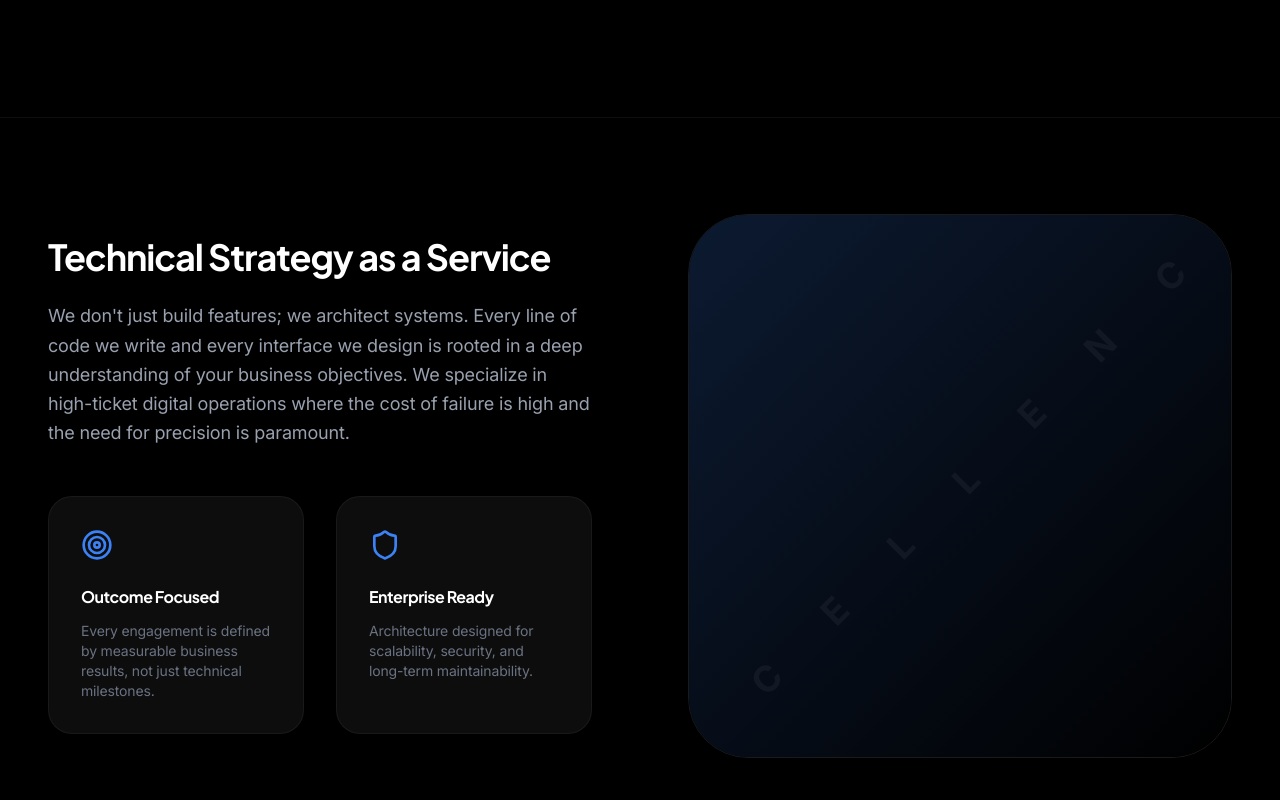
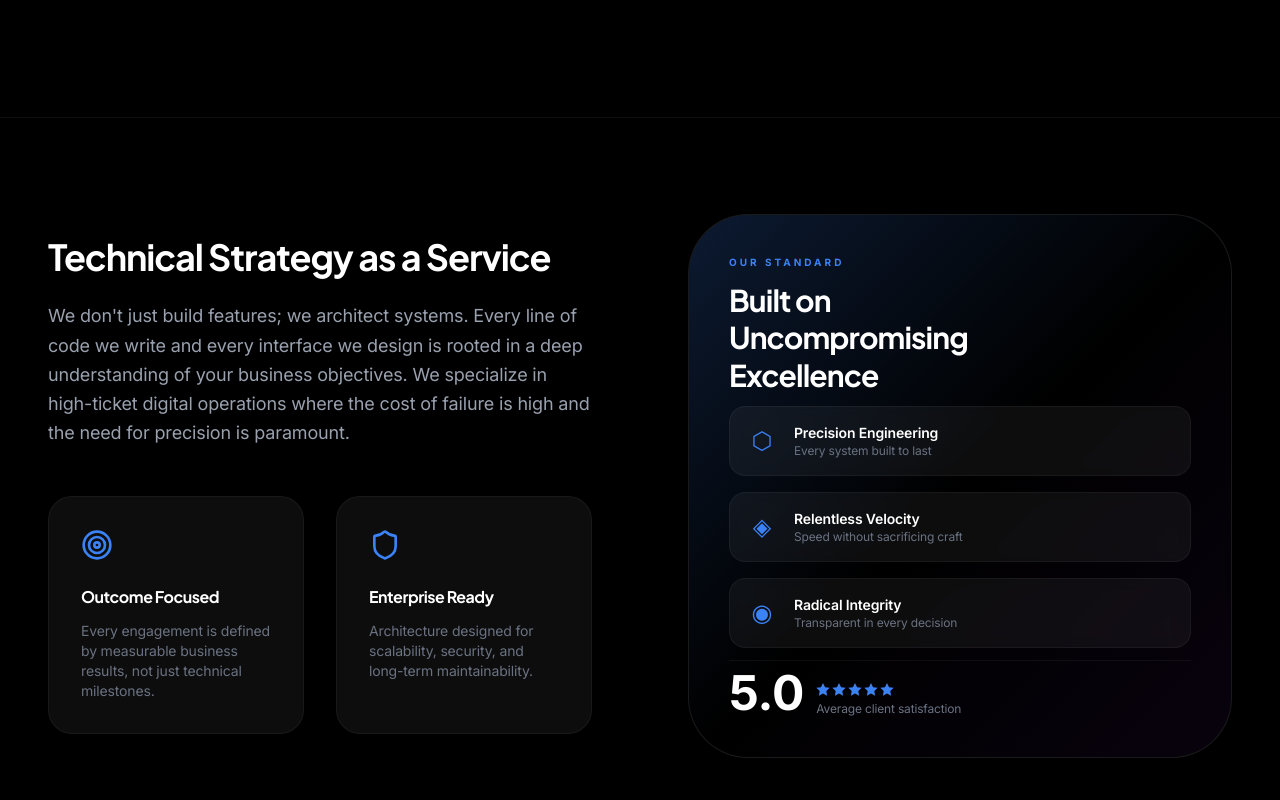
Before and after one commit to Md-Nur/code-and-cognition, a Next.js app: page /about in a window 1280 px wide. Shown: the part 640-1440 px from the top of the page. Built offline with nearby package versions, Linux system fonts and the light colour scheme; no server answers.

Commit message:
feat: Implement a leads database and CRM page for managing client bookings, including filtering, sorting, and status updates.

```diff
--- a/app/(portal)/dashboard/leads/page.tsx
+++ b/app/(portal)/dashboard/leads/page.tsx
@@ -174,7 +174,7 @@ export default function LeadsDatabasePage() {
                             <span className="text-[10px] text-gray-500">{new Date(booking.createdAt).toLocaleDateString()}</span>
                         </div>
 
-                        <h3 className="font-bold text-lg mb-1">{booking.service.title}</h3>
+                        <h3 className="font-bold text-lg mb-1">{booking?.service?.title || "Unknown Service"}</h3>
                         <p className="text-sm text-gray-400 mb-4">Budget: ${booking.budgetUSD?.toLocaleString()}</p>
 
                         <div className="flex items-center gap-3 mb-4 p-3 bg-white/5 rounded-lg">
@@ -270,7 +270,8 @@ export default function LeadsDatabasePage() {
 
                             {/* Fast Status Change for Admin */}
                             <select
-                                className="w-full bg-white/5 border border-white/10 rounded-lg text-[10px] py-1 px-2 focus:outline-none focus:border-agency-accent/50"
+                                className="select-field w-full text-[10px] py-1.5"
+                                style={{ backgroundColor: "#0f1117", color: "#e2e8f0" }}
                                 value={booking.status}
                                 onChange={(e) => updateStatus(booking.id, e.target.value)}
                             >
--- a/app/(public)/about/page.tsx
+++ b/app/(public)/about/page.tsx
@@ -48,10 +48,47 @@ export default function AboutPage() {
                             </div>
                         </div>
 
-                        <div className="relative aspect-square rounded-[60px] overflow-hidden border border-white/10">
-                            <div className="absolute inset-0 bg-gradient-to-br from-agency-accent/20 to-transparent z-10" />
-                            <div className="w-full h-full bg-agency-black flex items-center justify-center p-20">
-                                <span className="text-white/5 font-bold uppercase tracking-[2em] text-4xl -rotate-45 whitespace-nowrap">Excellence</span>
+                        <div className="relative aspect-square rounded-[60px] overflow-hidden border border-white/10 bg-agency-black">
+                            {/* Ambient glow */}
+                            <div className="absolute inset-0 bg-gradient-to-br from-agency-accent/20 via-transparent to-purple-900/10" />
+
+                            {/* Content */}
+                            <div className="relative z-10 w-full h-full flex flex-col justify-between p-10">
+                                {/* Header */}
+                                <div>
+                                    <span className="text-agency-accent font-bold uppercase tracking-[0.3em] text-[10px] block mb-3">Our Standard</span>
+                                    <h3 className="text-white text-3xl font-bold leading-tight">Built on <br />Uncompromising<br />Excellence</h3>
+                                </div>
+
+                                {/* Principles */}
+                                <div className="space-y-4">
+                                    {[
+                                        { icon: "⬡", label: "Precision Engineering", desc: "Every system built to last" },
+                                        { icon: "◈", label: "Relentless Velocity", desc: "Speed without sacrificing craft" },
+                                        { icon: "◉", label: "Radical Integrity", desc: "Transparent in every decision" },
+                                    ].map((item) => (
+                                        <div key={item.label} className="flex items-center gap-4 p-4 rounded-2xl bg-white/5 border border-white/5 backdrop-blur-sm">
+                                            <span className="text-agency-accent text-2xl leading-none w-8 flex-shrink-0 text-center">{item.icon}</span>
+                                            <div>
+                                                <p className="text-white text-sm font-semibold">{item.label}</p>
+                                                <p className="text-gray-500 text-xs">{item.desc}</p>
+                                            </div>
+                                        </div>
+                                    ))}
+                                </div>
+
+                                {/* Stat */}
+                                <div className="flex items-end gap-3 pt-2 border-t border-white/5">
+                                    <span className="text-5xl font-bold text-white leading-none">5.0</span>
+                                    <div>
+                                        <div className="flex gap-0.5 mb-1">
+                                            {[...Array(5)].map((_, i) => (
+                                                <svg key={i} className="w-3.5 h-3.5 text-agency-accent fill-current" viewBox="0 0 20 20"><path d="M10 15l-5.878 3.09 1.123-6.545L.489 6.91l6.572-.955L10 0l2.939 5.955 6.572.955-4.756 4.635 1.123 6.545z" /></svg>
+                                            ))}
+                                        </div>
+                                        <p className="text-gray-500 text-xs">Average client satisfaction</p>
+                                    </div>
+                                </div>
                             </div>
                         </div>
                     </div>
```
